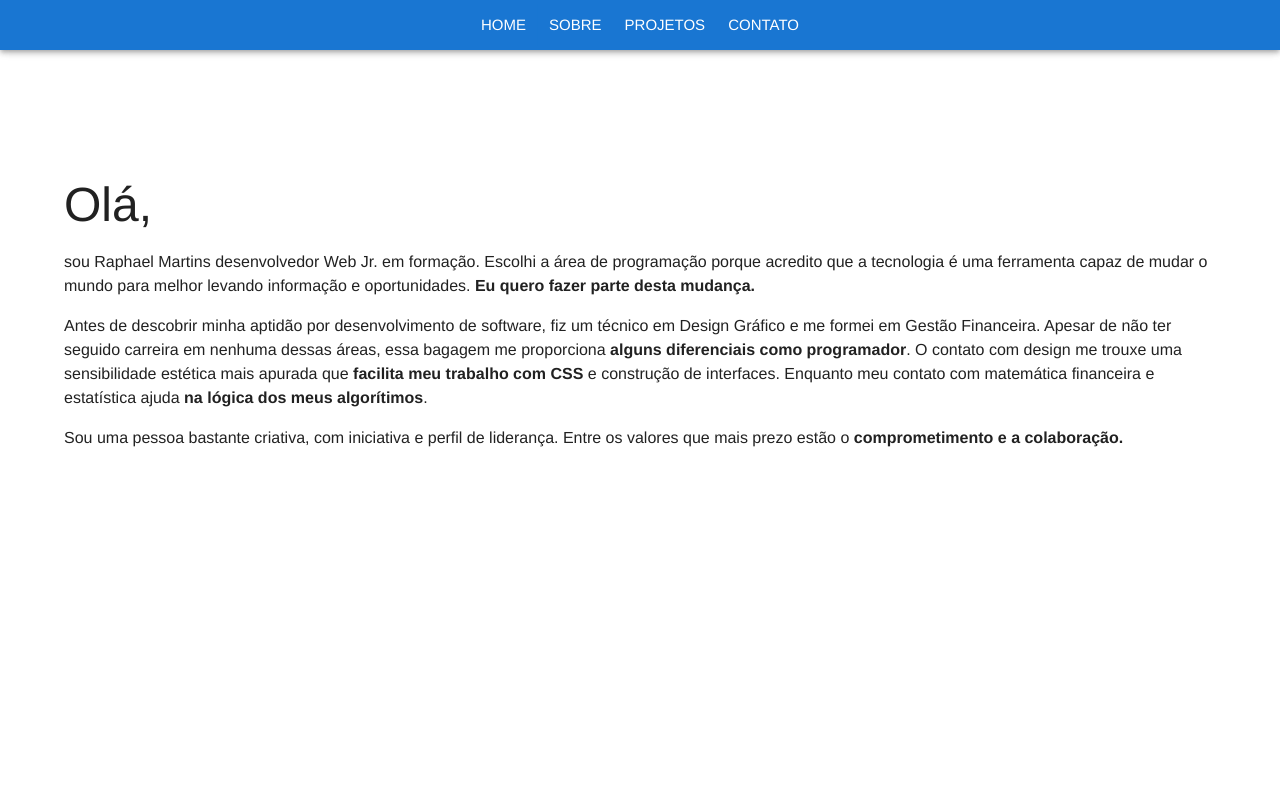
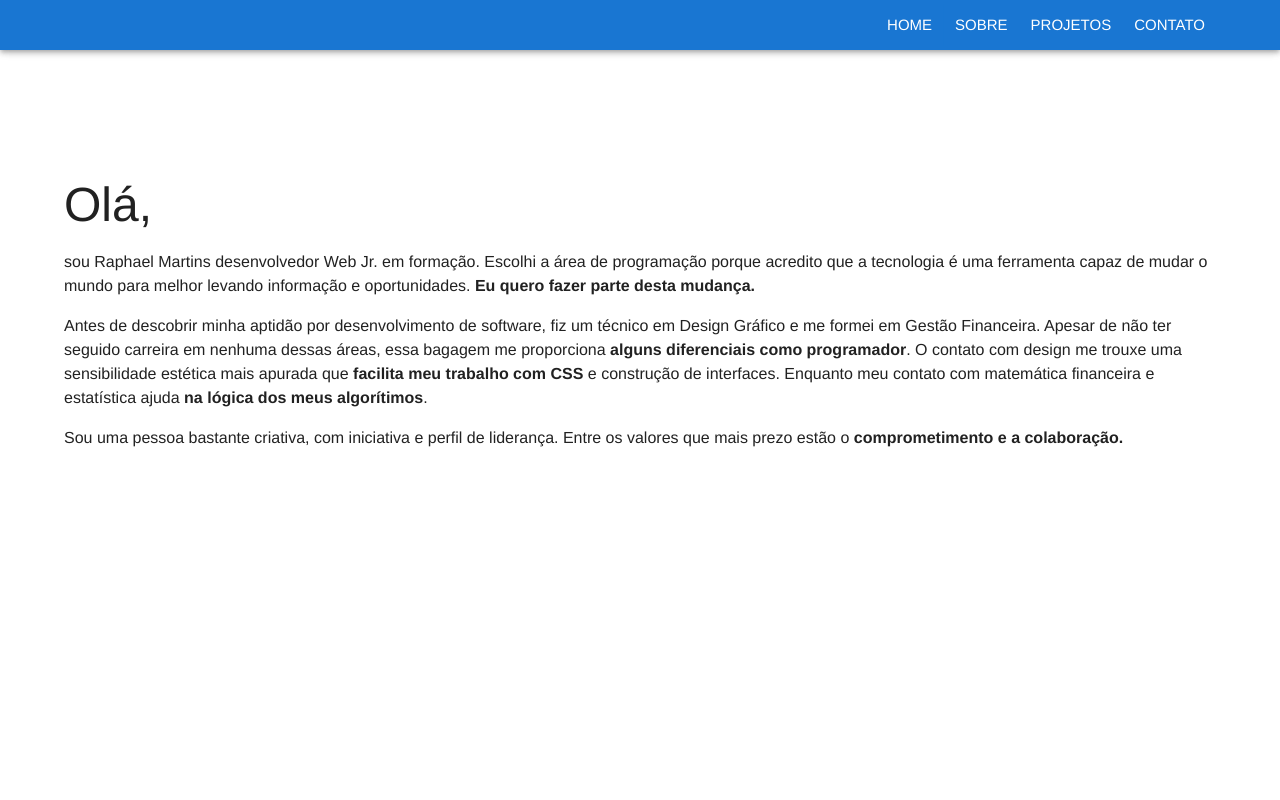
Before and after one commit to raphaelalmeidamartins/raphaelalmeidamartins.github.io, a React (Create React App) app: page / in a window 1280 px wide. Shown: the top 800 px of the page. Built offline with nearby package versions, Linux system fonts and the light colour scheme; a web font is replaced by a local one.

Commit message:
:recycle: refactor: change the button components to be anchours
Each button redirects to the specific section

```diff
--- a/src/components/Header/index.js
+++ b/src/components/Header/index.js
@@ -1,21 +1,50 @@
+import React from 'react';
 import AppBar from '@mui/material/AppBar';
 import Button from '@mui/material/Button';
 import ButtonGroup from '@mui/material/ButtonGroup';
 import Container from '@mui/system/Container';
-import React from 'react';
-import { useNavigate } from 'react-router-dom';
 
 function Header() {
-  const navigate = useNavigate();
-
   return (
-    <AppBar sx={{ padding: '4px 0' }}>
-      <Container sx={{ display: 'flex', justifyContent: 'center' }}>
-        <ButtonGroup variant="text">
-          <Button onClick={ () => navigate('/') } size="large" sx={{ color: 'white' }}>Home</Button>
-          <Button onClick={ () => navigate('/about') } size="large" sx={{ color: 'white' }}>Sobre</Button>
-          <Button onClick={ () => navigate('/projects') } size="large" sx={{ color: 'white' }}>Projetos</Button>
-          <Button onClick={ () => navigate('/contact') } size="large" sx={{ color: 'white' }}>Contato</Button>
+    <AppBar
+      sx={{
+        padding: '4px 0',
+      }}
+    >
+      <Container sx={{ display: 'flex', justifyContent: 'right' }}>
+        <ButtonGroup component="nav" variant="text">
+          <Button
+            component="a"
+            href="#home"
+            size="large"
+            sx={{ color: 'white' }}
+          >
+            Home
+          </Button>
+          <Button
+            component="a"
+            href="#about"
+            size="large"
+            sx={{ color: 'white' }}
+          >
+            Sobre
+          </Button>
+          <Button
+            component="a"
+            href="#projects"
+            size="large"
+            sx={{ color: 'white' }}
+          >
+            Projetos
+          </Button>
+          <Button
+            component="a"
+            href="#contact"
+            size="large"
+            sx={{ color: 'white' }}
+          >
+            Contato
+          </Button>
         </ButtonGroup>
       </Container>
     </AppBar>
```
